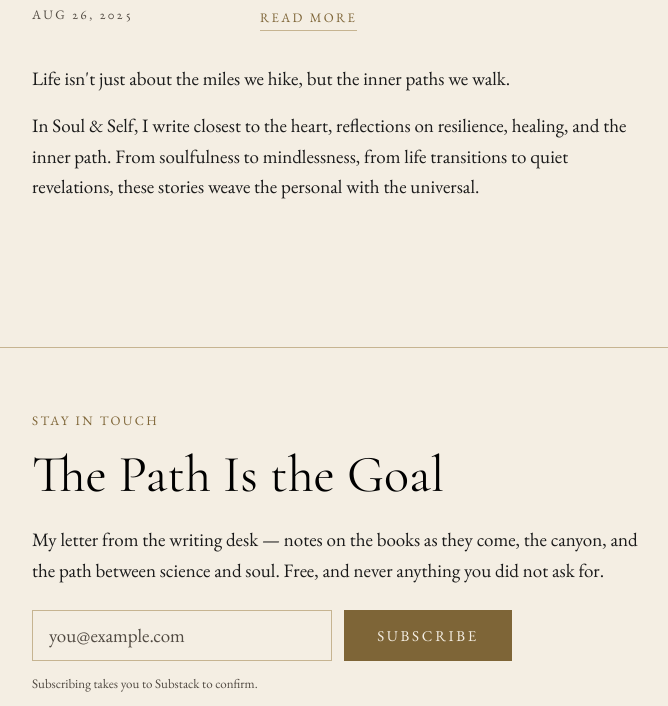
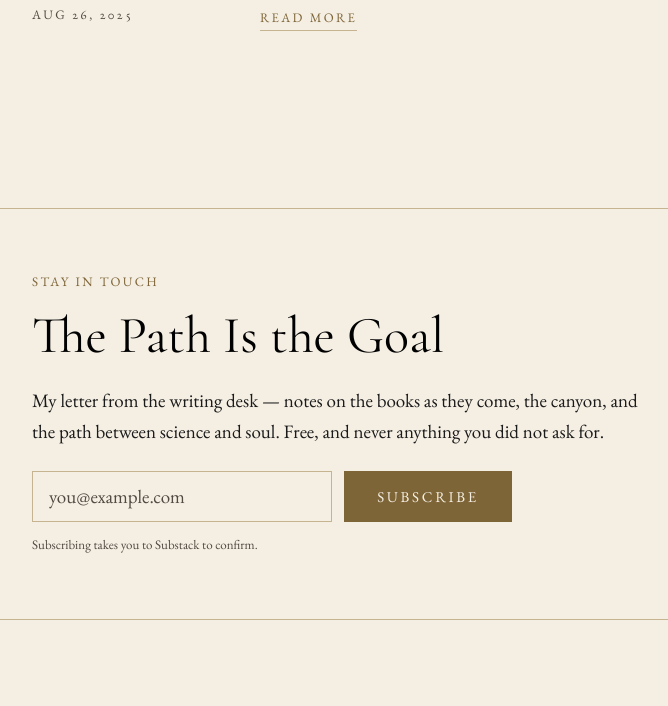
Before and after one commit to adeglon/adeglon.github.io, a Jekyll site: the page built from docs/soul-self/index.html, in a window 1280 px wide and 900 px high, scrolled down 2111 px, cut to the strip 194-900 px from the top of the window. Shown: the whole strip, without its empty margins (80-748 px from the left). Built offline with Jekyll 4.4.1, drawn with Linux system fonts in a browser that asks for light colours; a script that is not in the unit is left out; some of the changed lines change nothing that is shown.

Commit message:
The strands end on the writing: no closing welcome, no list of what you just read

```diff
--- a/docs/_layouts/section.html
+++ b/docs/_layouts/section.html
@@ -76,40 +76,23 @@ layout: default
   </ul>
 
   {%- comment %}
-    Agnes' own introduction to the strand, verbatim from `sections` in
-    _config.yml. At the foot of the list it is a note from the writer to a
-    reader who has just scrolled her work, which is a better place for it
-    than above the work.
+    NO CLOSING WELCOME, 2026-10-19. Agnes, on the Misadventures page: "i think
+    we should just cut it."
+
+    She was right, and it goes from all three strands. The welcome had already
+    been moved down here from the top, where it pushed the first essay off the
+    fold; at the foot it was no better, just quieter - a reader who has
+    scrolled twenty essays does not need to be told what the strand contains.
+    The one line under the title says it in nine words, and the About page now
+    carries the longer version of the same story.
+
+    The bullets went with it. A list of what a page contains, printed under
+    the page's contents, is a table of contents for something already read.
+
+    NOTHING IS LOST: every paragraph is still `welcome` and `bullets` in
+    `sections` in _config.yml, in Agnes' own words. Put the loop back and they
+    return.
   {%- endcomment %}
-  {%- comment %}
-    (history) AGNES' OWN WELCOME, moved off /blog/ 2026-10-10. These paragraphs lived on
-    /blog/, under a wide row that had all the space in the world for them.
-    /blog/ is three columns now and a column cannot hold them without
-    clamping - and a clamped welcome is a teaser, which is the one thing
-    these are not. So they moved to the page they were always about, where
-    the reader has already chosen the strand.
-
-    Verbatim from `sections` in _config.yml, every paragraph of it.
-  {%- endcomment %}
-  {%- for s in site.sections %}{% if s.key == page.category and s.welcome %}
-  {%- for para in s.welcome %}
-  <p class="strand__intro">{{ para }}</p>
-  {%- endfor %}
-  {%- endif %}{% endfor %}
-
-  {%- comment %}
-    A section's own list of what a reader will find, when it has one. It used
-    to sit on /blog/, where three unequal cards side by side needed one of
-    them not to carry an extra list.
-  {%- endcomment %}
-  {%- for s in site.sections %}{% if s.key == page.category and s.bullets %}
-  <ul class="strand__bullets">
-    {%- for b in s.bullets %}
-    <li><strong>{{ b.name }}</strong> — {{ b.text }}</li>
-    {%- endfor %}
-  </ul>
-  {%- endif %}{% endfor %}
-
 </main>
 
 {% include signup.html %}
```
